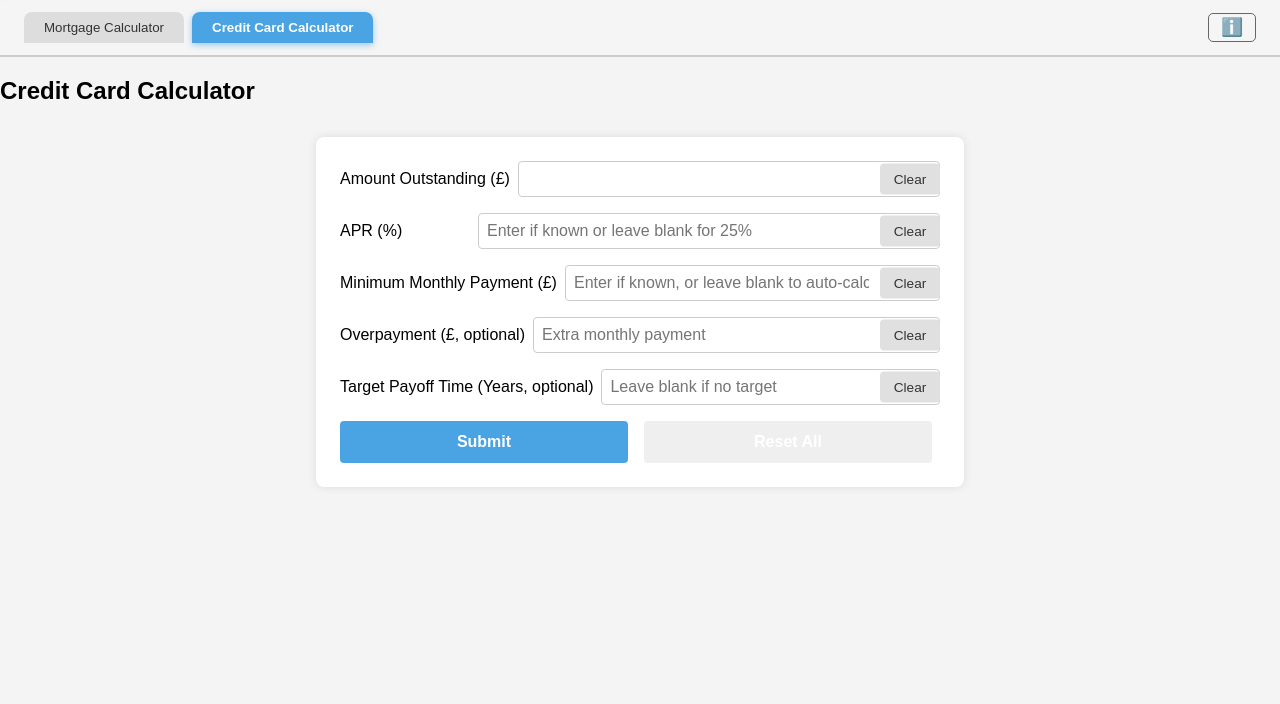
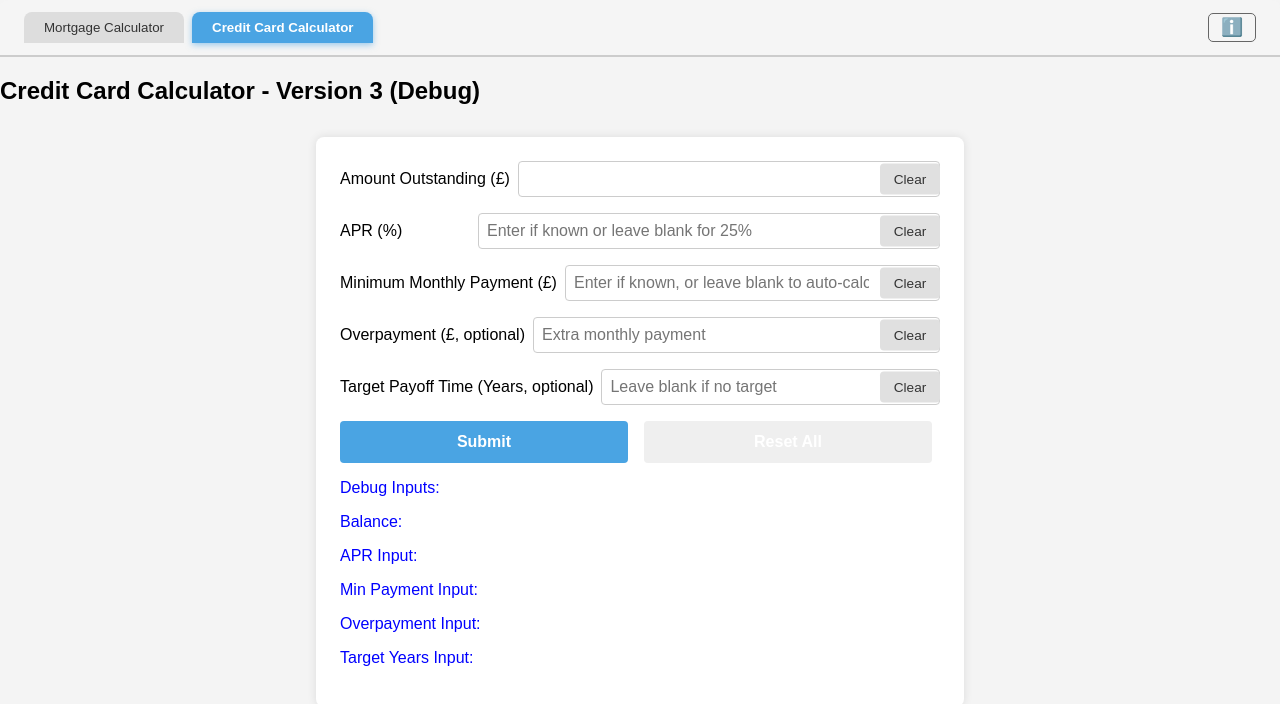
Before and after one commit to Ampdrew06/Mortgage-Calculator, a React (Create React App) app: page /ccc in a window 1280 px wide. Shown: the top 704 px of the page. Built offline with nearby package versions, Linux system fonts and the light colour scheme.

Commit message:
Update CCC.jsx

```diff
--- a/src/CCC.jsx
+++ b/src/CCC.jsx
@@ -29,7 +29,6 @@ const CreditCardCalculator = () => {
     return isNaN(num) ? NaN : num;
   };
 
-  // Calculates the fixed payment to pay off principal in given months with given interest rate
   const calculateFixedPayment = (principal, monthlyRate, months) => {
     if (months <= 0) return 0;
     if (monthlyRate === 0) return principal / months;
@@ -38,7 +37,6 @@ const CreditCardCalculator = () => {
     return principal * (numerator / denominator);
   };
 
-  // Simulate month-by-month payoff
   const simulatePayoff = (
     principal,
     annualRate,
@@ -121,6 +119,14 @@ const CreditCardCalculator = () => {
     const overpayment = parseNumber(overpaymentInput) || 0;
     const targetYears = parseNumber(targetYearsInput);
 
+    console.log("Submit clicked with values:", {
+      principal,
+      apr,
+      minPayment,
+      overpayment,
+      targetYears,
+    });
+
     if (!principal || principal <= 0) {
       setErrorMsg("Please enter a valid Amount Outstanding.");
       return;
@@ -142,6 +148,8 @@ const CreditCardCalculator = () => {
       overpayment,
       targetMonths
     );
+
+    console.log("Simulation result:", sim);
 
     if (!sim.canPayOff) {
       setErrorMsg("Payment too low to ever pay off the balance.");
@@ -182,7 +190,7 @@ const CreditCardCalculator = () => {
   return (
     <>
       <div className="header-box">
-        <h2>Credit Card Calculator</h2>
+        <h2>Credit Card Calculator - Version 3 (Debug)</h2>
       </div>
 
       <div className="container">
@@ -350,6 +358,15 @@ const CreditCardCalculator = () => {
           </div>
         </form>
 
+        <div style={{ color: "blue", marginTop: "1rem" }}>
+          <p>Debug Inputs:</p>
+          <p>Balance: {balance}</p>
+          <p>APR Input: {aprInput}</p>
+          <p>Min Payment Input: {minPaymentInput}</p>
+          <p>Overpayment Input: {overpaymentInput}</p>
+          <p>Target Years Input: {targetYearsInput}</p>
+        </div>
+
         {resultsVisible && (
           <div className="results-box">
             <p>
```
